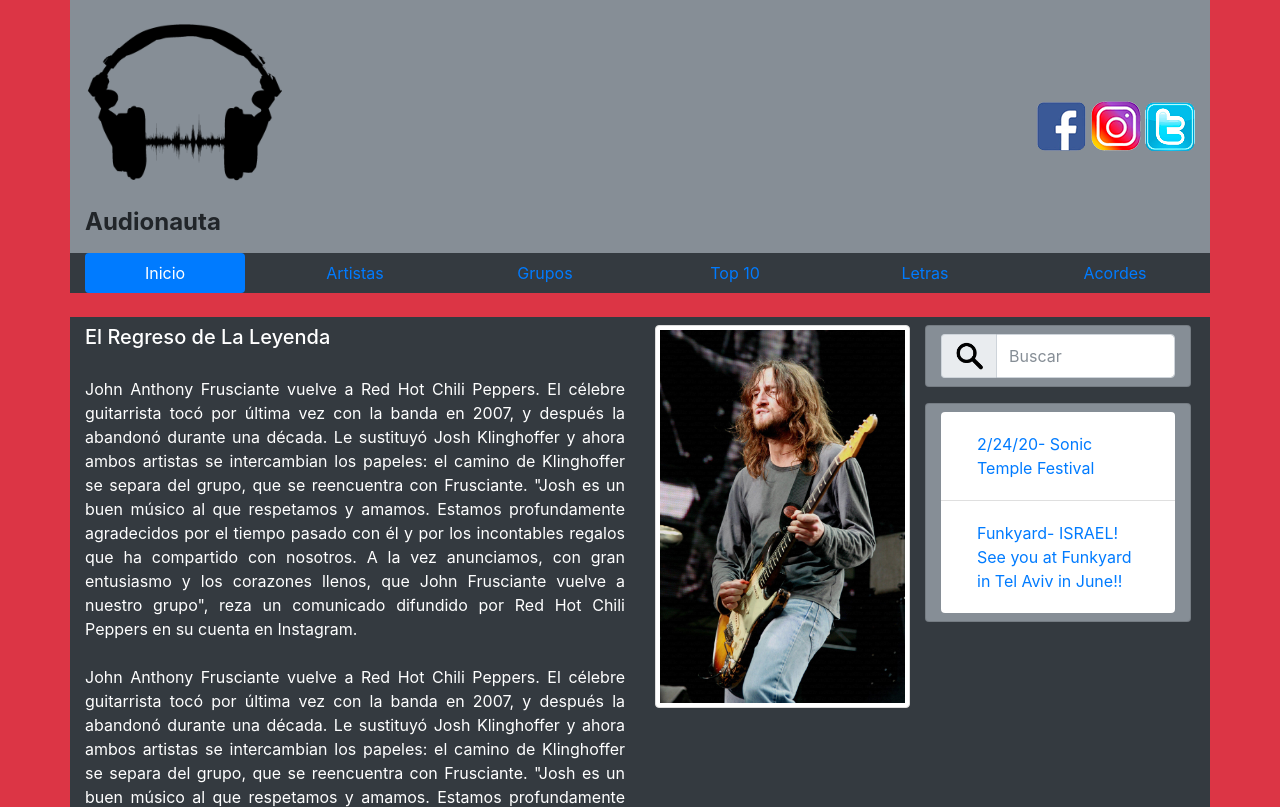
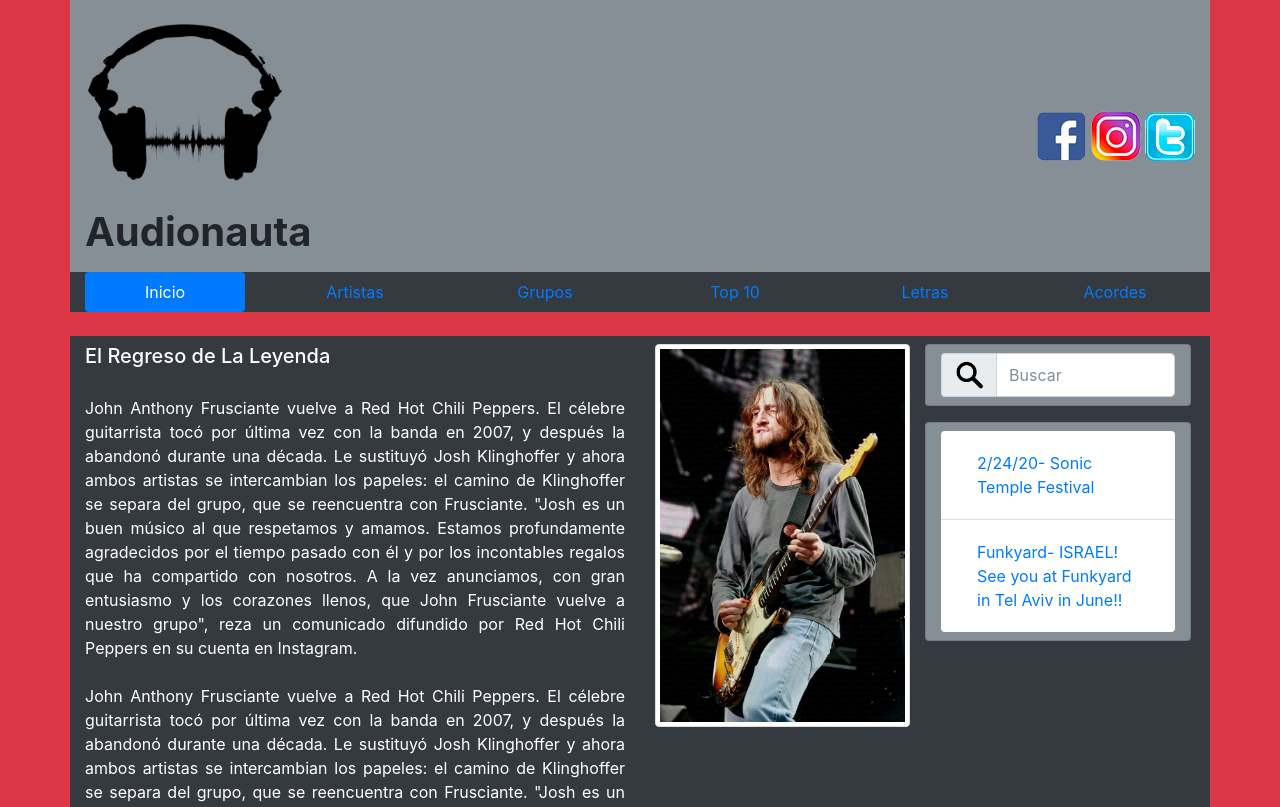
Before and after one commit to facu94/Blog_Musica, a plain HTML site: page index.html in a window 1280 px wide. Shown: the top 807 px of the page. Drawn offline with Linux system fonts and the light colour scheme.

Commit message:
Add files via upload

```diff
--- a/index.html
+++ b/index.html
@@ -20,7 +20,7 @@
 			<header class="col-sm-12 col-md-12 mx-auto bg-secondary">
 
 				<div class="row">
-					<div class="logo-img col-md-6 col-lg-6 py-2"><img src="img/musica.png"><h4><strong>  Audionauta</strong></h4></div>
+					<div class="logo-img col-md-6 col-lg-6 py-2"><img src="img/musica.png"><h1><strong>  Audionauta</strong></h1></div>
 					<div class="redes-sociales col-md-6 col-lg-6 align-self-center py-2">
 						<a href="https://www.facebook.com/" target="_blank"><img class="social-img" src="img/facebook.png" alt="fb-icono"></a>
 						<a href="https://www.instagram.com/" target="_blank"><img class="social-img" src="img/instagram.png" alt="inst-icono"></a>
```
